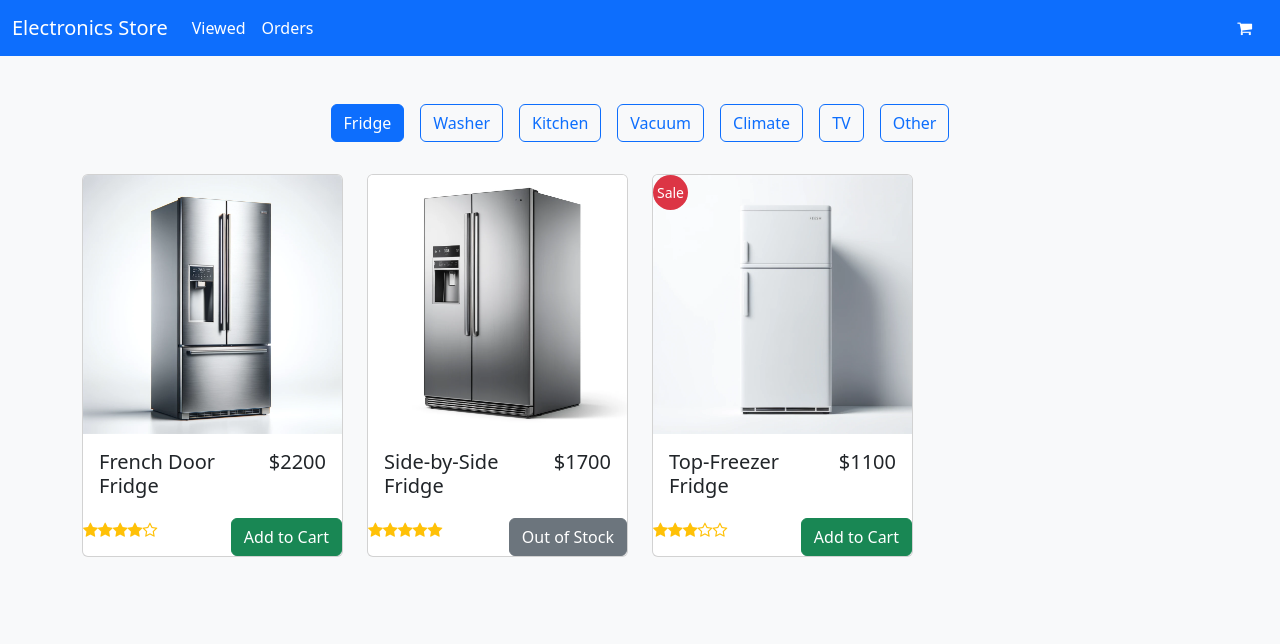
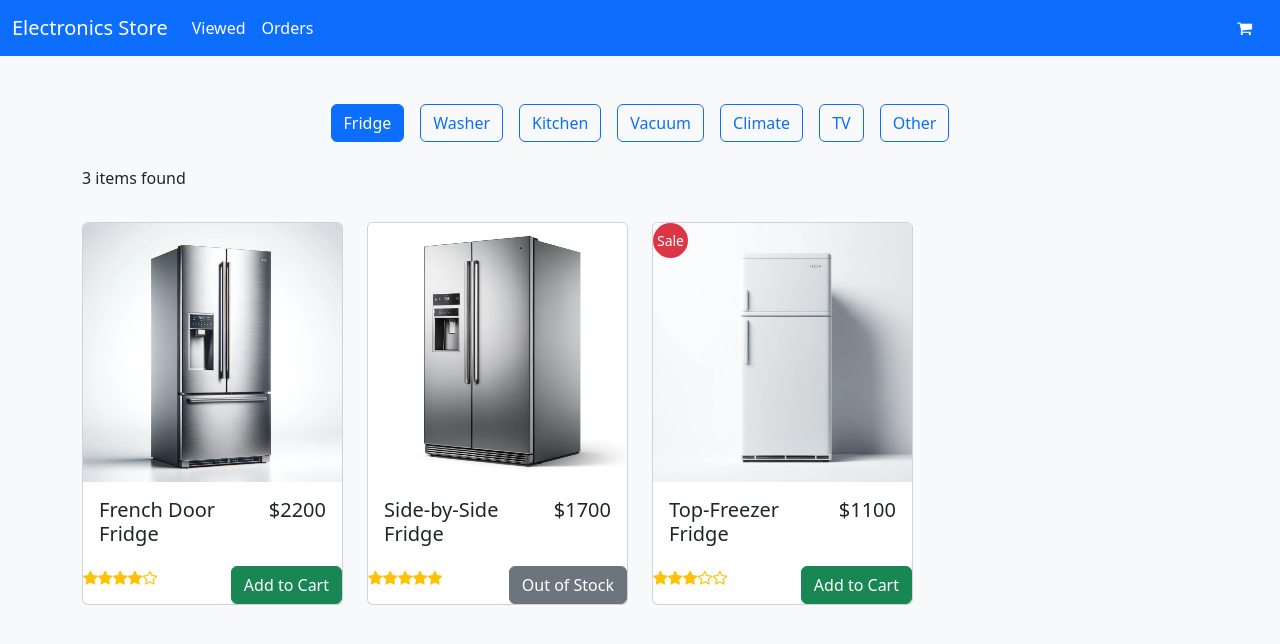
Before and after one commit to chie-hira/my-first-angular, an Angular app: page /home in a window 1280 px wide. Both pictures are taken after a click on the button "Fridge". Shown: the top 644 px of the page. Built offline with nearby package versions, Linux system fonts and the light colour scheme.

Commit message:
フィルタの表示制御

```diff
--- a/src/app/components/home/home.component.html
+++ b/src/app/components/home/home.component.html
@@ -1,20 +1,26 @@
 <div class="container-fluid bg-light" style="min-height: 100vh;">
-  <!-- Main section with light background -->
   <section class="bg-light">
     <div class="container py-5">
       <!-- Category selection buttons -->
       <div class="rounded-circle d-flex align-items-center justify-content-center mb-4">
-        <button *ngFor="let category of categories; let i = index; trackBy: trackByIndex"
-        [class]="selectedCategory === category ? 'btn btn-primary mx-2' : 'btn btn-outline-primary mx-2'"
-        (click)="filteredCategory(category)"
-        >
+        <button *ngFor="let category of categories; let i = index; trackBy: trackByIndex" [class]="selectedCategory === category ? 'btn btn-primary mx-2' : 'btn btn-outline-primary mx-2'" (click)="filteredCategory(category)">
           {{ category }}
         </button>
       </div>
+      <div class="d-flex justify-content-between align-items-center mb-4" *ngIf="selectedCategory">
+        <div class="col-3">
+          <p class="text-left mb-0">{{ filteredProducts.length }} items found</p>
+        </div>
+      </div>
 
+      <!-- Display product cards -->
       <div class="row">
-        <!-- Display product cards if products are found -->
-        <ng-container>
+        <ng-container *ngIf="filteredProducts.length === 0">
+          <div class="col-md-12 text-center">
+            <h4 class="text-center">No products found</h4>
+          </div>
+        </ng-container>
+        <ng-container *ngIf="filteredProducts.length > 0">
           <!-- productsからproductを取り出してapp-product-cardに渡す -->
           <div *ngFor="let product of filteredProducts; let i = index; trackBy: trackByIndex" class="col-md-12 col-lg-3 pt-2 mb-4 mb-lg-0">
             <!-- product情報を子コンポーネントに送信する -->
```
